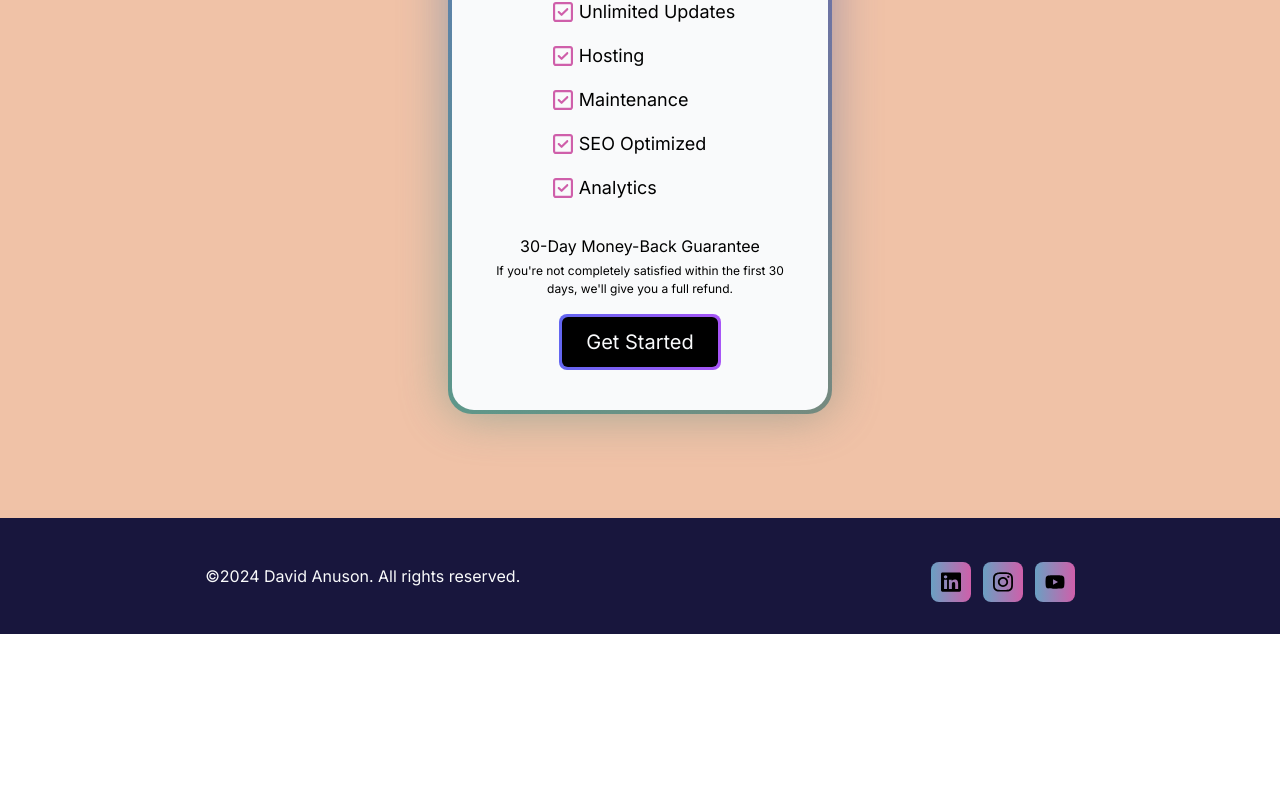
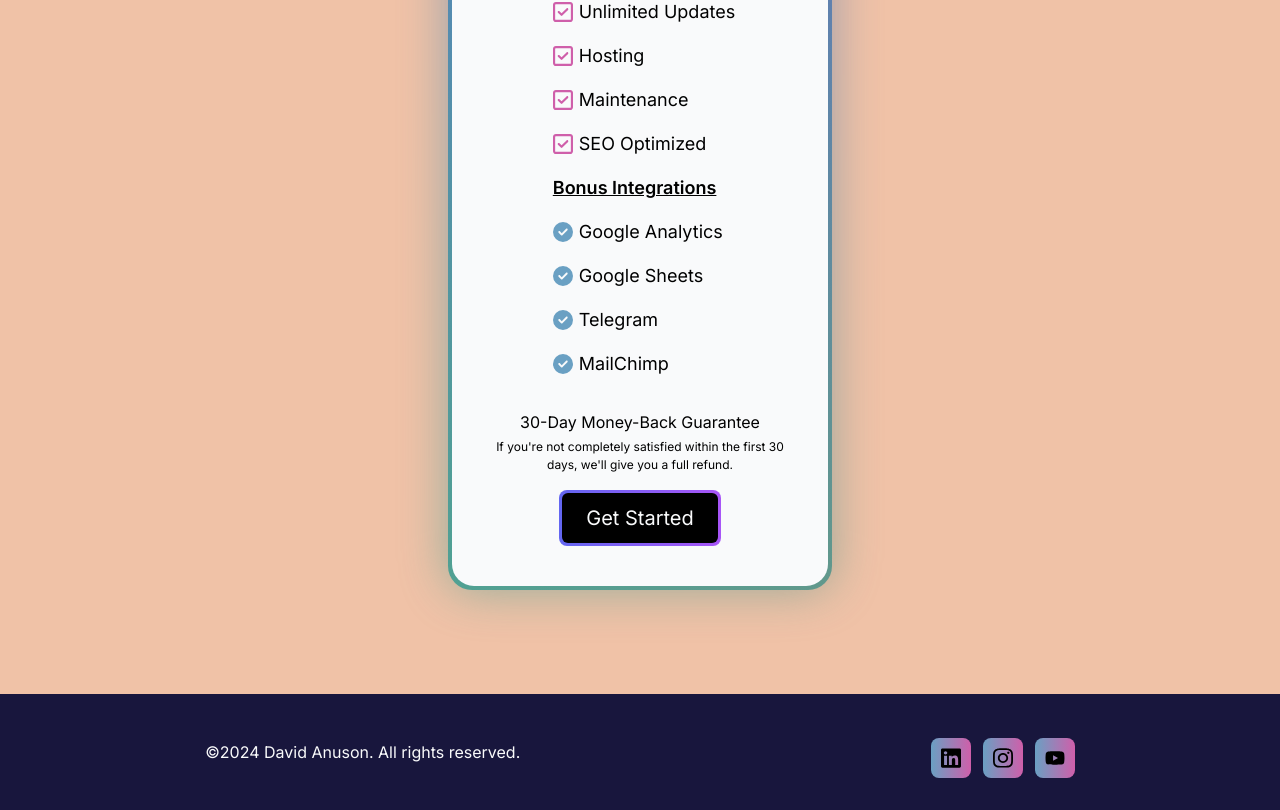
Before and after one commit to danusontarangkul/agency, a Next.js app: page / in a window 1280 px wide. Shown: the part 4403-5213 px from the top of the page. Before the commit the page ends 5037 px from the top, so only its background shows below. Built offline with nearby package versions, Linux system fonts and the light colour scheme.

Commit message:
update pricing

```diff
--- a/src/components/Pricing.tsx
+++ b/src/components/Pricing.tsx
@@ -61,14 +61,42 @@ const Pricing: React.FC = () => {
                   />
                   <p className="pl-1.5">SEO Optimized</p>
                 </div>
+                <p className="font-semibold underline">Bonus Integrations</p>
                 <div className="flex">
                   <Image
-                    src="/square-check-regular.svg"
+                    src="/circle-check-solid.svg"
                     width={20}
                     height={20}
                     alt="check"
                   />
-                  <p className="pl-1.5">Analytics</p>
+                  <p className="pl-1.5">Google Analytics</p>
+                </div>
+                <div className="flex">
+                  <Image
+                    src="/circle-check-solid.svg"
+                    width={20}
+                    height={20}
+                    alt="check"
+                  />
+                  <p className="pl-1.5">Google Sheets</p>
+                </div>
+                <div className="flex">
+                  <Image
+                    src="/circle-check-solid.svg"
+                    width={20}
+                    height={20}
+                    alt="check"
+                  />
+                  <p className="pl-1.5">Telegram</p>
+                </div>
+                <div className="flex">
+                  <Image
+                    src="/circle-check-solid.svg"
+                    width={20}
+                    height={20}
+                    alt="check"
+                  />
+                  <p className="pl-1.5">MailChimp</p>
                 </div>
               </div>
             </div>
```
Also changed, not shown: public/circle-check-solid.svg (added).
